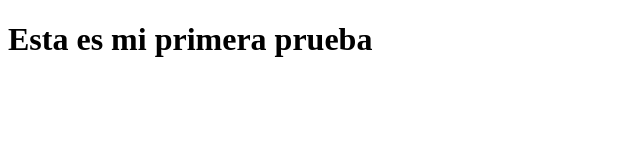
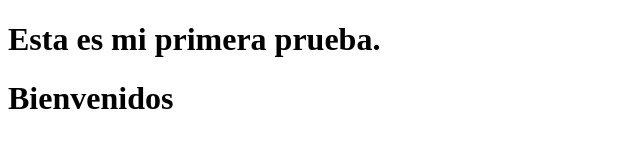
Before and after one commit to kuruklg/coursera-test, a plain HTML site: page index.html in a window 1280 px wide. Shown: the whole page, without its empty margins (0-640 px from the left). Drawn offline with Linux system fonts and the light colour scheme.

Commit message:
actualizando

```diff
--- a/index.html
+++ b/index.html
@@ -4,6 +4,7 @@
 	<title>Hola coursera</title>
 </head>
 <body>
-<h1>Esta es mi primera prueba </h1>
+<h1>Esta es mi primera prueba.</h1>
+<h1>Bienvenidos</h1>
 </body>
 </html>
```
